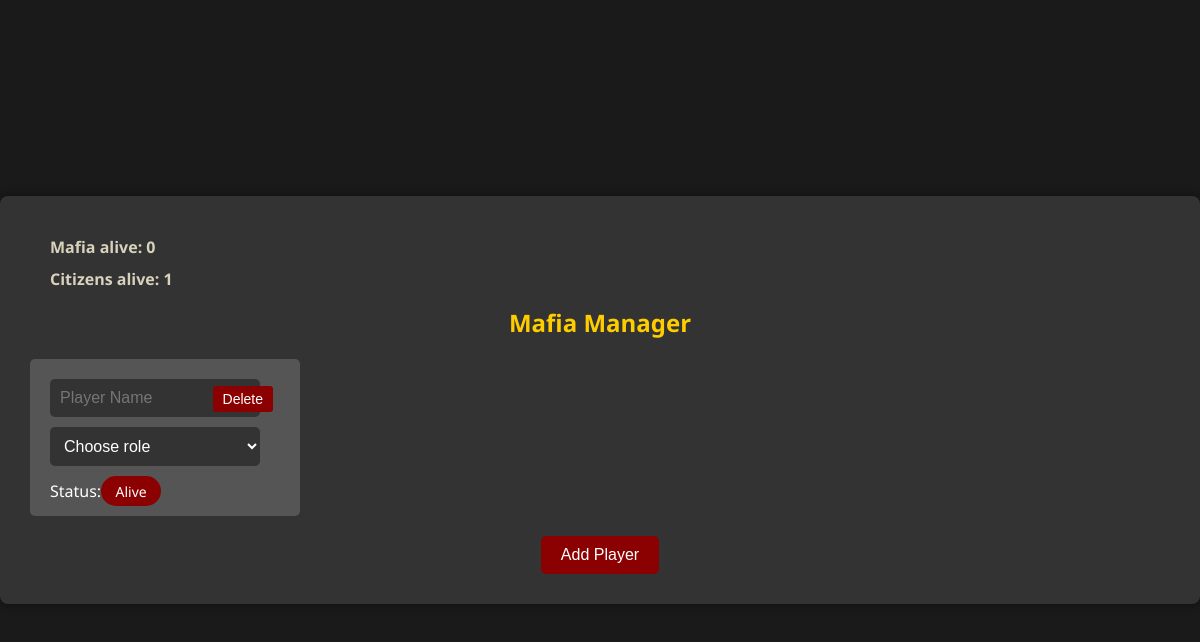
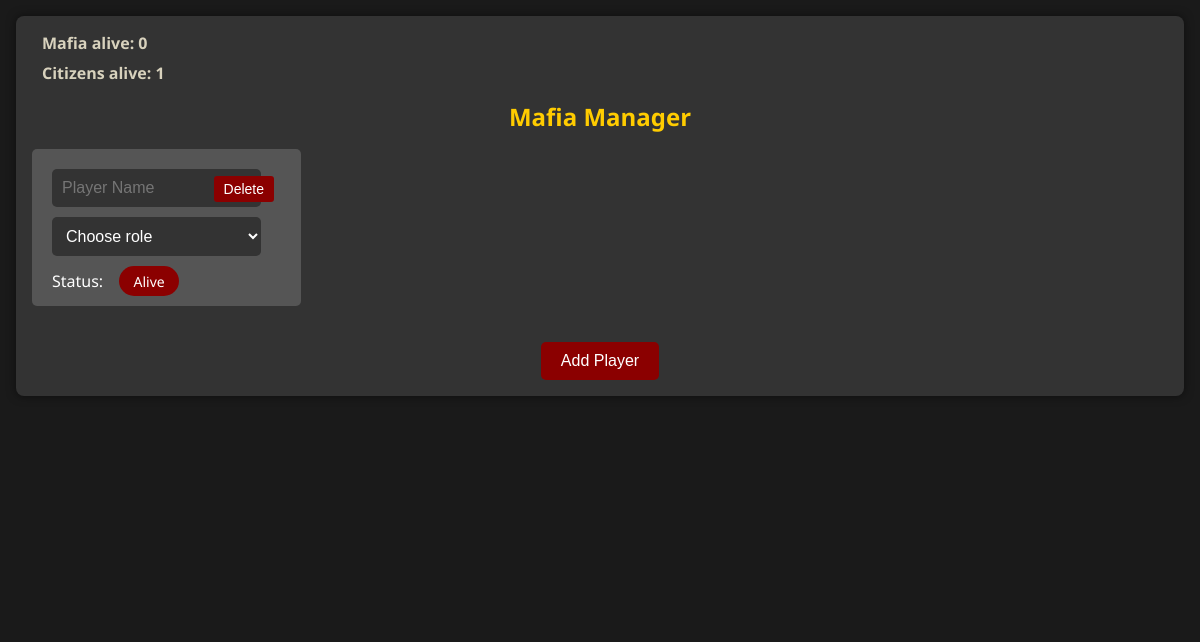
Before and after one commit to AdrianXavierBoek/Mafia-Manager, an Electron app: page index.html in a window 1200 px wide. Both pictures are taken after a click on the button "Add Player". Drawn offline with Linux system fonts and the light colour scheme; no server answers.

Commit message:
CSS general styles for scalability

```diff
--- a/frontMain.js
+++ b/frontMain.js
@@ -115,10 +115,14 @@ function aliveMafiaCount() {
 
 
   // Update the mafia and player count in the HTML
-  var Mcount = document.getElementById("mafiaCount");
-  Mcount.innerHTML = `<h6 id="mafiaCount">Mafia alive: ${mafiaCount}</h6>`;
-  var Pcount = document.getElementById("playerCount");
-  Pcount.innerHTML = `<h6 id="playerCount">Citizens alive: ${citizens}</h6>`;
+  if (mafiaCount != null) {
+    var Mcount = document.getElementById("mafiaCount");
+    Mcount.textContent = "Mafia alive: " + mafiaCount;
+    Mcount.style.display = "block";
+    var Pcount = document.getElementById("playerCount");
+    Pcount.textContent = "Citizens alive: " + citizens;
+    Pcount.style.display = "block";
+  }
 }
 
 var playerCount = 1; // Initial player count
@@ -137,7 +141,7 @@ document.getElementById("add-player").addEventListener("click", function () {
       <option value="Borger">Borger</option>
       <option value="Detektiv">Detektiv</option>
   </select>
-  <div class="status-toggle">
+  <div class="status-toggle gap-1">
       <label>Status:</label>
       <label class="toggle-switch">
           <input type="checkbox" onchange="aliveMafiaCount(); savePlayerData();">
--- a/index.html
+++ b/index.html
@@ -7,15 +7,21 @@
   <link rel="stylesheet" href="style.css">
 </head>
 <body>
-  <div class="container">
-    <h6 id="mafiaCount">Maifa alive: </h6>
-    <h6 id="playerCount">Citizens alive:</h6>
+  <section class="section">
+    <container class="container">
+      <div class="flex-vertical gap-1">
+        <div class="flex-vertical gap-05">
+          <h6 class="start-text" id="mafiaCount">Maifa alive: </h6>
+          <h6 class="start-text" id="playerCount">Citizens alive:</h6>
+          </div>
         <h1>Mafia Manager</h1>
         <div id="player-list" class="player-container">
           <!-- Player Boxes will be added dynamically here -->
         </div>
         <button id="add-player"  onclick="aliveMafiaCount(); savePlayerData(); ">Add Player</button>
       </div>
+    </container>
+  </section>
 
   <script src="frontMain.js"></script>
 </body>
--- a/style.css
+++ b/style.css
@@ -6,22 +6,34 @@ body {
     display: flex;
     justify-content: center;
     align-items: center;
-    height: 100vh;
+  }
+
+  .section {
+    display: flex;
+    flex-direction: column;
+    max-width: 100%;
+    padding: 1rem;
   }
 
   .container {
     background-color: #333;
     border-radius: 8px;
     box-shadow: 0 0 10px rgba(0, 0, 0, 0.5);
-    padding: 30px;
-    width: 1200px;
+    padding: 1rem;
+    max-width: 1200px;
+  }
+
+  .flex-vertical {
+    display: flex;
+    flex-direction: column;
   }
 
   h1 {
     font-size: 24px;
-    margin-bottom: 20px;
     text-align: center;
     color: #ffcc00;
+    margin-block-start: .0rem;
+    margin-block-end: .0rem;
   }
 
   .player-container {
@@ -186,4 +198,60 @@ body {
     font-size: 16px;
     color: #d8d2bd;
     margin: 10px;
+    margin-block-start: 0;
+    margin-block-end: 0;
   }
+
+  .start-text {
+    display: none;
+  }
+
+  .gap-05 {
+    gap: .5rem;
+  }
+
+  .gap-1 {
+    gap: 1rem;
+  }
+
+  .gap-2 {
+    gap: 2rem;
+  }
+
+  .gap-3 {
+    gap: 3rem;
+  }
+
+  /* Small devices (phones) */
+  @media (max-width: 576px) {
+    body {
+      font-size: 14px;
+    }
+
+    .player-container {
+      grid-template-columns: repeat(1, 1fr);
+    }
+
+  }
+
+  /* Medium devices (tablets) */
+  @media (min-width: 576px) and (max-width: 768px) {
+    body {
+      font-size: 15px;
+    }
+
+    .player-container {
+      grid-template-columns: repeat(2, 1fr);
+    }
+  }
+
+  /* Large devices (desktops) */
+  @media (min-width: 992px) {
+    body {
+      font-size: 18px;
+    }
+
+    .player-container {
+      grid-template-columns: repeat(4, 1fr);
+    }
+  }
```
Lines whose indentation alone changed are shown as unchanged.
